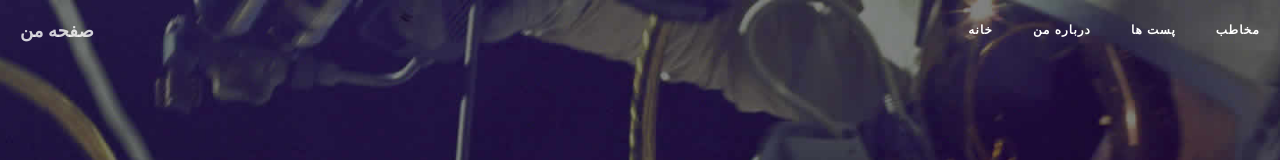
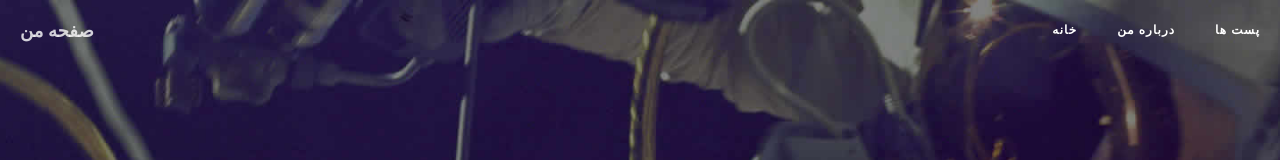
Before and after one commit to dastanrab/dastanrab.github.io, a website: page post.html in a window 1280 px wide. Shown: the top 160 px of the page. Drawn offline with nearby package versions, Linux system fonts and the light colour scheme.

Commit message:
Update post.html

```diff
--- a/post.html
+++ b/post.html
@@ -57,9 +57,7 @@
                     <li>
                         <a href="post.html">پست ها</a>
                     </li>
-                    <li>
-                        <a href="contact.html">مخاطب</a>
-                    </li>
+
                 </ul>
             </div>
             <!-- /.navbar-collapse -->
```
